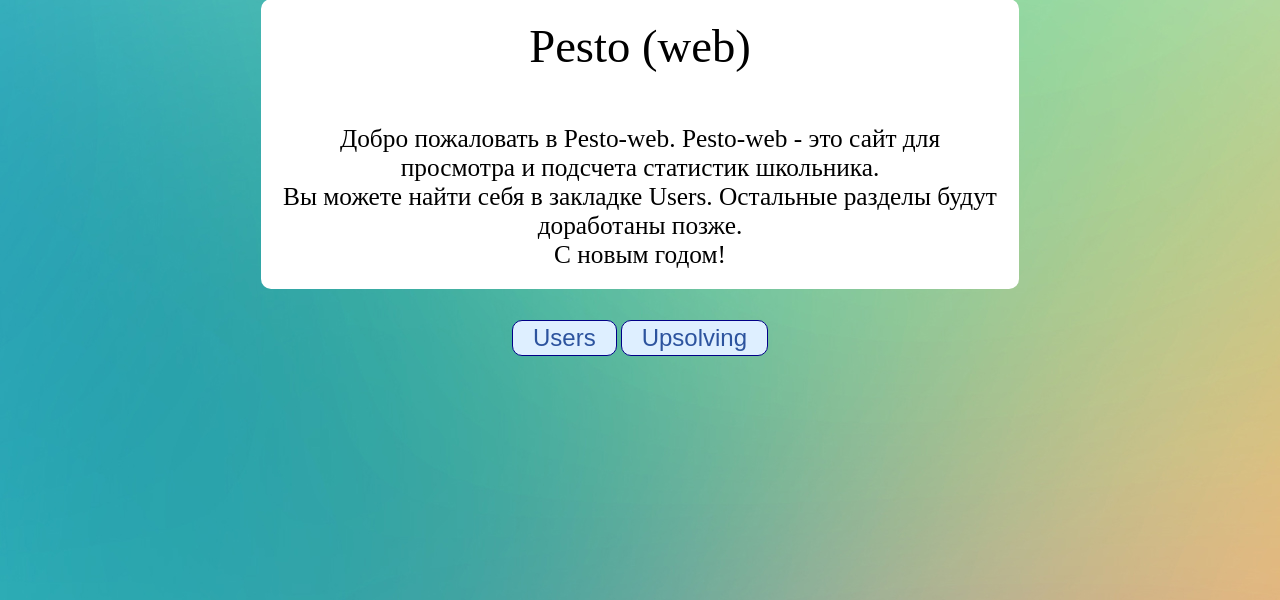
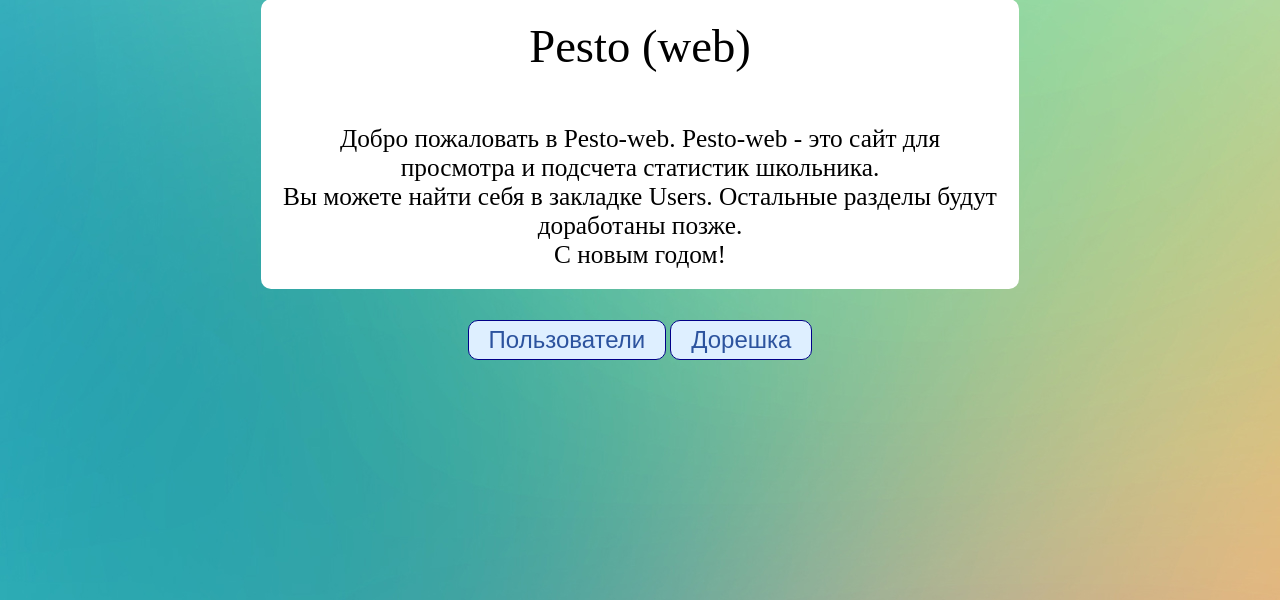
Before and after one commit to parallel-p/pesto-web, a Django app: page /home in a window 1280 px wide. Shown: the part 106-706 px from the top of the page. Run offline with Django 3.2, Linux system fonts and the light colour scheme.

Commit message:
#66 fixed some bugs

```diff
--- a/web/stats/static/style.css
+++ b/web/stats/static/style.css
@@ -27,7 +27,7 @@ table p {
     position:fixed;
     right:0;
     bottom:0;
-    margin-bottom:0
+    margin-bottom:0;
 }
 
 .text {
@@ -65,7 +65,7 @@ table p {
     background: #deefff;
     border-radius: 10px;
     border: 1px solid #008;
-    font: 24px/1 Arial, sans-serif;
+    font: 24px Arial, sans-serif;
     color: #2c539e;
 }
 
--- a/web/stats/templates/base.html
+++ b/web/stats/templates/base.html
@@ -1,3 +1,5 @@
+<!DOCTYPE html>
+
 <html>
     <head>
         <link rel="stylesheet" href="static/style.css">
--- a/web/stats/templates/home.html
+++ b/web/stats/templates/home.html
@@ -1,3 +1,5 @@
+<!DOCTYPE html>
+
 {% extends "base.html" %}
 
 <html>
@@ -18,8 +20,8 @@
             </div>
             <div class="wrapper_button">
                 <div class="layer_button">
-                    <a href="/users" class="button">Users</a>
-                    <a href="/doreshka/rating" class="button">Upsolving</a>
+                    <a href="/users" class="button">Пользователи</a>
+                    <a href="/doreshka/rating" class="button">Дорешка</a>
                 </div>
             </div>
         {% endblock %}
--- a/web/stats/templates/profile.html
+++ b/web/stats/templates/profile.html
@@ -1,3 +1,5 @@
+<!DOCTYPE html>
+
 <html>
     <head>
         <link rel="stylesheet" href="static/style.css">
--- a/web/stats/templates/users.html
+++ b/web/stats/templates/users.html
@@ -1,3 +1,5 @@
+<!DOCTYPE html>
+
 {% extends "base.html" %}
 
 <html>
```
